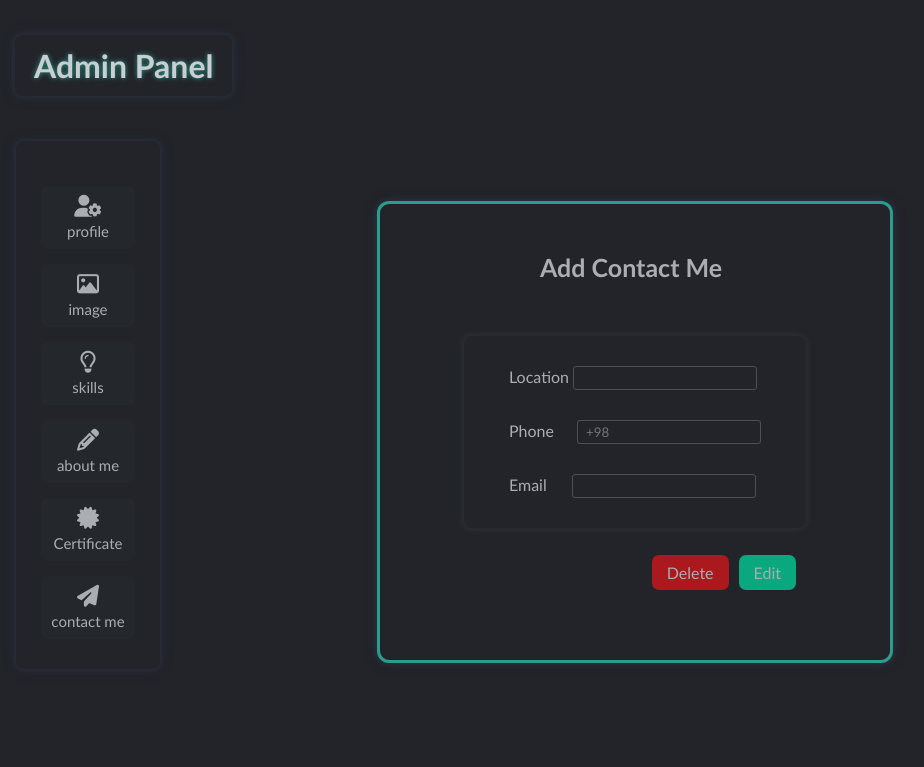
After one commit to DimWar/Mini_graphic_shoop_project, a PHP site: page /view/contact_me_tpl.html in a window 1280 px wide. The commit adds this page. Shown: the top 767 px of the page, without its empty margins (5-929 px from the left). Run offline with PHP 8.4, Linux system fonts and the light colour scheme.

Commit message:
add contact me

```diff
--- a/assets/css/admin_style/index_2.css
+++ b/assets/css/admin_style/index_2.css
@@ -1,6 +1,7 @@
 @import url("custom/side_bar.css");
 @import url("custom/uploader.css");
 @import url("custom/add_info.css");
+@import url("custom/contact_me.css");
 
 
 :root{
@@ -40,6 +41,7 @@
     --shadow_07: 0px 0px 5px 1px #e76f51cd;
     --shadow_08: 0px 0px 5px 1px #f78000aa;
     --shadow_09: 0px 0px 5px 1px #e9c56aca;
+    --shadow_10: 0px 0px 5px 2.4px #2a2e33;
 
     /* liniear gradiant */
     --background_lin: linear-gradient(45deg , #232429 , #d60e32 ,
@@ -80,3 +82,102 @@
     color: var(--text_color03);
     text-shadow: 0 0 5px #2a9d8f;
 }
+
+
+.cont_sec{
+    box-shadow: var(--shadow_01);
+    border: 3px solid #2a9d8f;
+    padding: 3px 5px;
+    width: 500px;
+    height: 450px;
+    margin: 105px auto;
+    border-radius: 12px;
+    position: relative;
+    text-align: center;
+    display: flex;
+    align-items: flex-end;
+    justify-content: center;
+    flex-direction: column;
+}
+
+.cont_form{
+    display: flex;
+    align-items: flex-start;
+    justify-content: center;
+    flex-direction: column;
+    /* background: #005f73; */
+    box-shadow: var(--shadow_10);
+    padding: 15px 25px;
+    border-radius: 8px;
+    margin: 0 auto;
+    color: var(--text_color04);
+    position: relative;
+}
+
+.cont_form .inp{
+    background: transparent;
+    margin: 15px 20px;
+}
+
+.cont_form .inp input{
+    border-radius: 3px;
+    background: transparent;
+    border: 1.6px solid #495057;
+    padding: 3px 8px;
+}
+
+.cont_form .inp input:focus{
+    border: 1.9px solid #5f0011;
+}
+
+.cont_form .inp input:user-valid{
+    border: 1.9px solid #217b70;
+}
+
+#phon_inp{
+    margin-left: 19px;
+}
+
+#email_inp{
+    margin-left: 21px;
+}
+
+.color_te{
+    color: var(--text_color03);
+}
+
+.btn_sec{
+    display: flex;
+    align-items: center;
+    justify-content: space-between;
+    position: absolute;
+    bottom: -62px;
+    right: 0;
+}
+
+.inp_btn{
+    /* background: var(--background_color06); */
+    padding: 8px 15px;
+    border-radius: 7px;
+    display: flex;
+    align-items: center;
+    justify-content: center;
+    margin-right: 10px;
+    cursor: pointer;
+}
+
+.delet_btn{
+    background: var(--background_color10);
+}
+
+.delet_btn:hover{
+    background: var(--background_color09);
+}
+
+.edit_btn{
+    background: var(--background_color13);
+}
+
+.edit_btn:hover{
+    background: var(--background_color12);
+}
--- /dev/null
+++ b/view/contact_me_tpl.html
@@ -0,0 +1,88 @@
+<!DOCTYPE html>
+<html lang="en">
+<head>
+    <meta charset="UTF-8">
+    <meta name="viewport" content="width=device-width, initial-scale=1.0">
+    <title>admin page</title>
+    <link rel="stylesheet" href="../assets/css/fontawesome-free-6.5.1-web/fontawesome-free-6.5.1-web/css/all.min.css">
+    <link rel="stylesheet" href="../assets/css/fontawesome-free-6.5.1-web/fontawesome-free-6.5.1-web/css/all.css">
+    <link rel="stylesheet" href="https://cdnjs.cloudflare.com/ajax/libs/font-awesome/6.5.1/css/all.min.css" integrity="sha512-DTOQO9RWCH3ppGqcWaEA1BIZOC6xxalwEsw9c2QQeAIftl+Vegovlnee1c9QX4TctnWMn13TZye+giMm8e2LwA==" crossorigin="anonymous" referrerpolicy="no-referrer" />
+    <link rel="stylesheet" href="../assets/css/admin_style/index_2.css">
+</head>
+<body>
+
+<!-- head name start -->
+<header>
+    <div class="head_name">
+        <h1>
+            Admin Panel
+        </h1>
+    </div>
+</header>
+<!-- head name end -->
+
+
+<!-- sidebar start -->
+    <aside>
+        <div class="side_bar">
+            <div class="boutton_side">
+                <a href="#" class="button">
+                    <i class="fa-solid fa-user-gear"></i>
+                    <p class="botton_text">profile</p>
+                </a>
+                <a href="#" class="button">
+                    <i class="fa-regular fa-image"></i>
+                    <p class="botton_text">image</p>
+                </a>
+                <a href="#" class="button">
+                    <i class="fa-regular fa-lightbulb"></i>
+                    <p class="botton_text">skills</p>
+                </a>
+                <a href="#" class="button">
+                    <i class="fa-solid fa-pencil"></i>
+                    <p class="botton_text">about me</p>
+                </a>
+                <a href="#" class="button">
+                    <i class="fa-solid fa-certificate"></i>
+                    <p class="botton_text">Certificate</p>
+                </a>
+                <a href="#" class="button">
+                    <i class="fa-solid fa-paper-plane"></i>
+                    <p class="botton_text">contact me</p>
+                </a>
+            </div>
+        </div>
+    </aside>
+<!-- sidebar end -->
+
+
+<!-- input contact start -->
+    <form action="">
+        <div class="cont_sec">
+        <h3 class="form_text">Add Contact Me</h3>
+        <div class="cont_form">
+            <label for="locarion_inp" class="inp">Location
+            <input type="text" value="" id="locarion_inp" class="color_te" required>
+        </label>
+        <label for="phon_inp" class="inp">Phone
+            <input type="text" placeholder="+98" value="" class="color_te" id="phon_inp" required>
+        </label>
+        <label for="email_inp" class="inp">Email
+            <input type="email" value="" class="color_te" id="email_inp" required>
+        </label>
+        <div class="btn_sec">
+        <label for="delet_btn" class="inp_btn delet_btn">Delete
+            <input type="button" value="" id="delet_btn">
+        </label>
+        <label for="edit_btn" class="inp_btn edit_btn">Edit
+            <input type="submit" value="" id="edit_btn">
+        </label>
+        </div>
+    </div>
+        </div>
+    </form>
+<!-- input contact end -->
+
+    <script src="../assets/js/script.js"></script>
+</body>
+</html>
```
Also changed, not shown: assets/css/admin_style/custom/contact_me.css (added).
